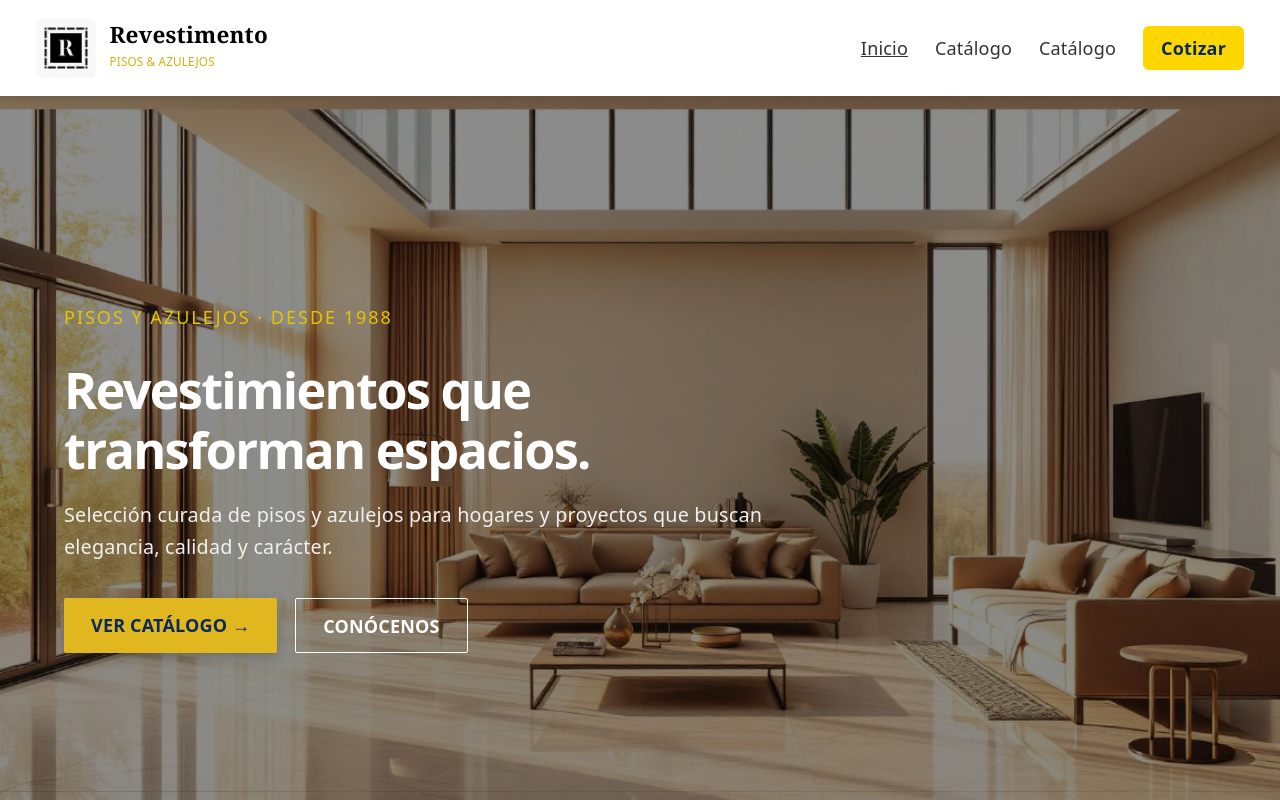
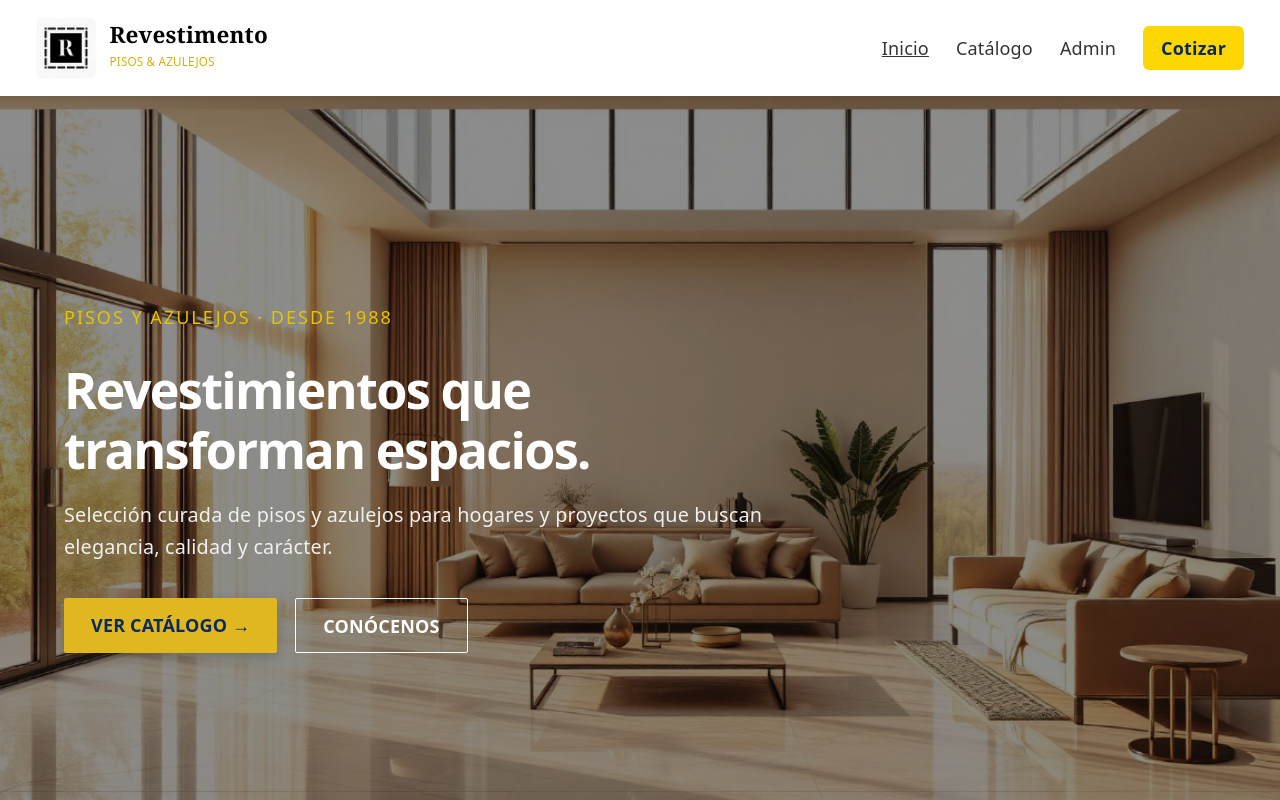
Before and after one commit to erickccastillo/revmx, a React (Vite) app in the folder frontend/: page / in a window 1280 px wide. Shown: the top 800 px of the page. Built offline with nearby package versions, Linux system fonts and the light colour scheme; no server answers.

Commit message:
Admin Panel

```diff
--- a/frontend/src/components/Header.tsx
+++ b/frontend/src/components/Header.tsx
@@ -68,7 +68,7 @@ const Header: React.FC = () => {
             fontWeight: 500,
           })}
         >
-          Catálogo
+          Admin
         </NavLink>
         <Link
           to="/quote"
```
